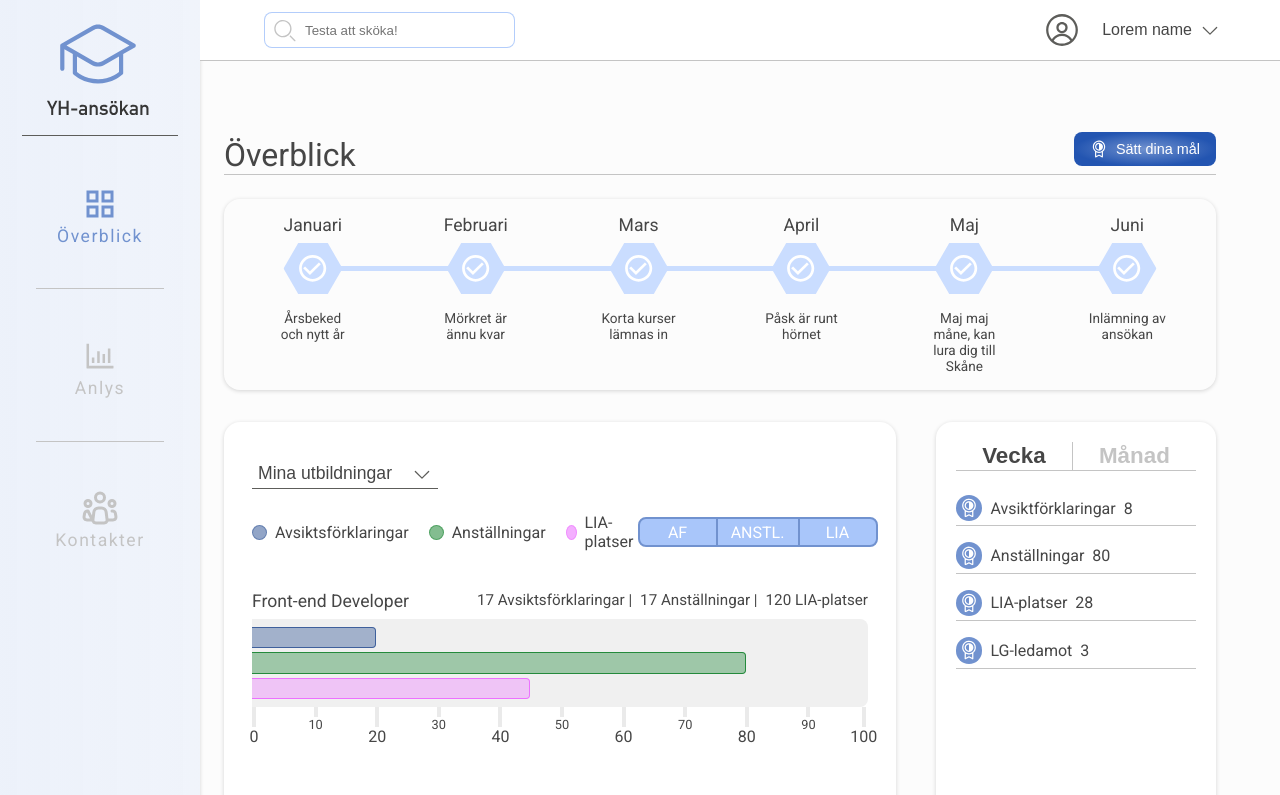
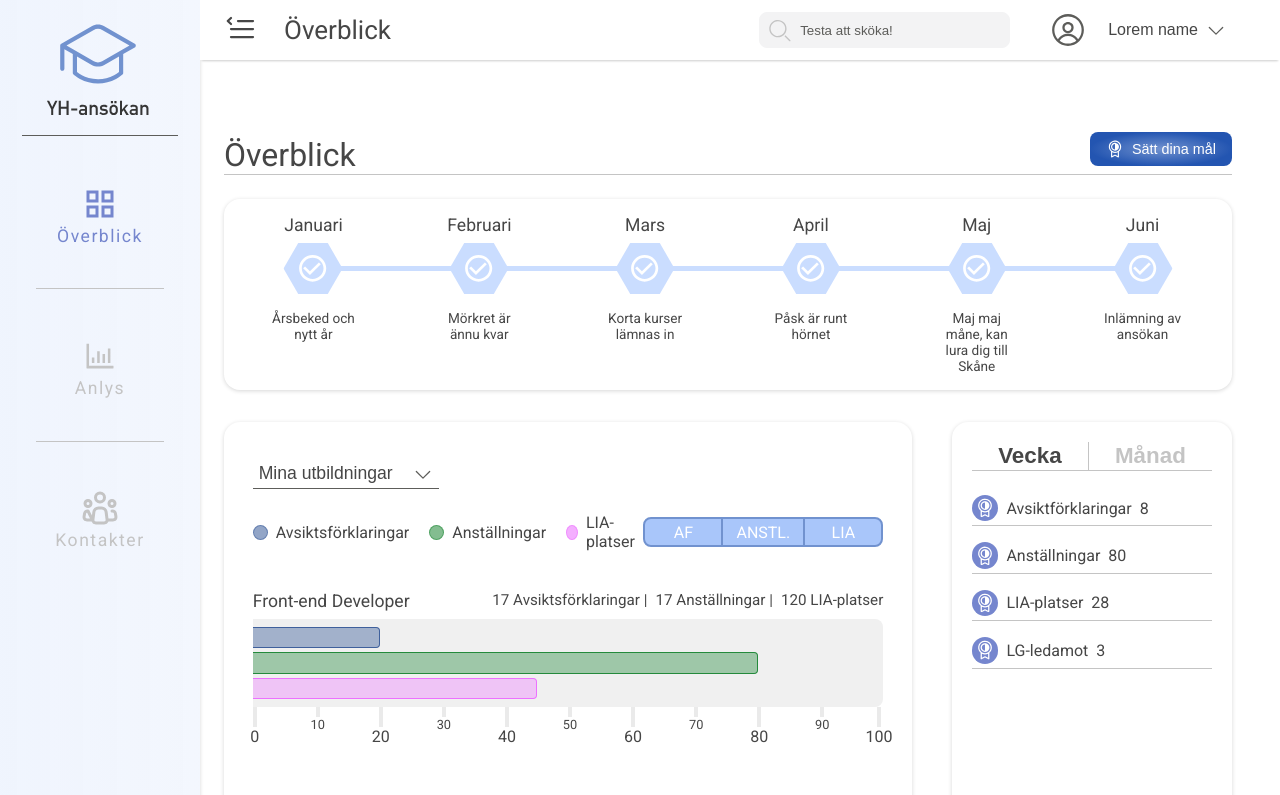
Before and after one commit to abersoft-technologies/yhs-front-end, a Next.js app: page / in a window 1280 px wide. Shown: the top 795 px of the page. Built offline with nearby package versions, Linux system fonts and the light colour scheme.

Commit message:
YS-32 Updated topbar to new figma design

```diff
--- a/src/components/topbar/Topbar.module.scss
+++ b/src/components/topbar/Topbar.module.scss
@@ -10,7 +10,27 @@
   display: flex;
   justify-content: space-between;
   align-items: center;
-  border-bottom: 1px solid var.$light-grey;
+  // border-bottom: 1px solid var.$light-grey;
   z-index: 9;
-  //   box-shadow: 0 3px 2px -2px rgba(31, 31, 31, 0.221);
+  box-shadow: 0 3px 2px -2px rgba(31, 31, 31, 0.221);
+  color: var.$txt-color;
+
+  > div:nth-child(2) {
+    width: 100%;
+    justify-content: flex-end;
+    // align-self: flex-end;
+  }
+
+  > div:first-child {
+    margin-left: var.$spacing-large;
+    button {
+      background: none;
+      border: none;
+      cursor: pointer;
+    }
+    h2 {
+      font-size: 1.625rem;
+      font-weight: 400;
+    }
+  }
 }
--- a/src/components/topbar/Topbar.tsx
+++ b/src/components/topbar/Topbar.tsx
@@ -1,16 +1,32 @@
 import React from 'react';
+import { useRouter } from 'next/router';
 
 import styles from './Topbar.module.scss';
 
 /* Components imports */
+import { Flex } from '../ui/Flex';
 import SearchBar from './searchbar/SearchBar';
 import UserMenu from './usermenu/UserMenu';
 
 const Topbar = () => {
+  const router = useRouter();
+  const setPageTitle = () => {
+    if (router.pathname === '/') return 'Överblick';
+    if (router.pathname === '/analys') return 'Analys';
+    if (router.pathname === '/kontakter') return 'Kontakter';
+  };
   return (
     <section className={styles.topbar}>
-      <SearchBar />
-      <UserMenu />
+      <Flex direction='row' gap='large' align='center'>
+        <button>
+          <img src='/close-hamburger.svg' alt='Hamburger menu' />
+        </button>
+        <h2>{setPageTitle()}</h2>
+      </Flex>
+      <Flex direction='row' align='center' justify='flex-end' gap='xxx-large'>
+        <SearchBar />
+        <UserMenu />
+      </Flex>
     </section>
   );
 };
--- a/src/components/topbar/searchbar/SearchBar.tsx
+++ b/src/components/topbar/searchbar/SearchBar.tsx
@@ -6,7 +6,7 @@ const SearchBar = () => {
   return (
     <div className={styles.searchbar_container}>
       <img src='/magnifying-glass.svg' alt='Magnifying glass' />
-      <input type='text' placeholder='Testa att sköka!' />
+      <input type='search' placeholder='Testa att sköka!' />
     </div>
   );
 };
--- a/src/components/topbar/searchbar/Searchbar.module.scss
+++ b/src/components/topbar/searchbar/Searchbar.module.scss
@@ -2,9 +2,10 @@
 
 .searchbar_container {
   position: relative;
-  margin-left: 4rem;
+  // margin-left: 4rem;
   display: flex;
   align-items: center;
+  // width: 100%;
   > img {
     position: absolute;
     width: 24px;
@@ -12,14 +13,28 @@
   }
   > input {
     outline: none;
-    border: var.$transparent-border;
+    border: 1px solid #f3f3f4;
+    // background: #c4c4c430;
+    background: #f3f3f4;
     border-radius: 0.5rem;
     padding: 0.6rem 2rem 0.6rem 2.5rem;
     width: 100%;
     color: var.$txt-color;
+    transition: all 200ms ease-in-out;
+    &::placeholder {
+      color: var.$dark-grey;
+    }
+    &:hover {
+      background: #fff;
+      border: var.$transparent-border;
+      box-shadow: 0 0 0 4px rgba(117, 134, 206, 0.2);
+    }
 
-    ::placeholder {
-      color: var.$light-grey;
+    &:focus {
+      background: #fff;
+      border: var.$transparent-border;
+
+      box-shadow: 0 0 0 4px rgba(117, 134, 206, 0.2);
     }
   }
 }
--- a/src/components/topbar/usermenu/Usermenu.module.scss
+++ b/src/components/topbar/usermenu/Usermenu.module.scss
@@ -1,7 +1,7 @@
 @use '../../../../styles/variables' as var;
 
 .usermenu_container {
-  margin-right: 5%;
+  margin-right: 48px;
   display: flex;
   align-items: center;
   gap: var.$spacing-medium;
--- a/styles/Layout.module.scss
+++ b/styles/Layout.module.scss
@@ -2,10 +2,10 @@
 
 .main {
   height: 100%;
-  width: calc(100% - 200px - 5%);
+  width: calc(100% - 200px - 48px);
   margin-left: 200px;
   padding: 8.25rem 0 4rem 0;
-  margin-right: 5%;
+  margin-right: 48px;
 }
 
 .main_login_register {
--- a/styles/_variables.scss
+++ b/styles/_variables.scss
@@ -6,10 +6,11 @@ $txt-color: #464646;
 
 $dark-grey: #5d5d5a;
 $light-grey: #c4c4c4;
-$primary-color: #7192cf;
-$primary-color-dark: #3f609c;
+$primary-color: #7586ce;
 
-$transparent-border: 1px solid rgba(105, 155, 247, 0.5);
+$primary-color-dark: #22376f;
+
+$transparent-border: 1px solid rgba(117, 134, 206, 0.8);
 
 // $subtile-box-shadow: 1px 1px 5px 2px rgba(0, 0, 0, 0.1);
 $subtile-box-shadow: rgba(0, 0, 0, 0.16) 0px 1px 4px;
--- a/styles/globals.scss
+++ b/styles/globals.scss
@@ -6,5 +6,5 @@ body {
   margin: 0;
   box-sizing: border-box;
   font-family: 'Roboto', sans-serif;
-  background: rgb(252, 252, 252);
+  // background: rgb(252, 252, 252);
 }
```
Also changed, not shown: public/close-hamburger.svg (added).
